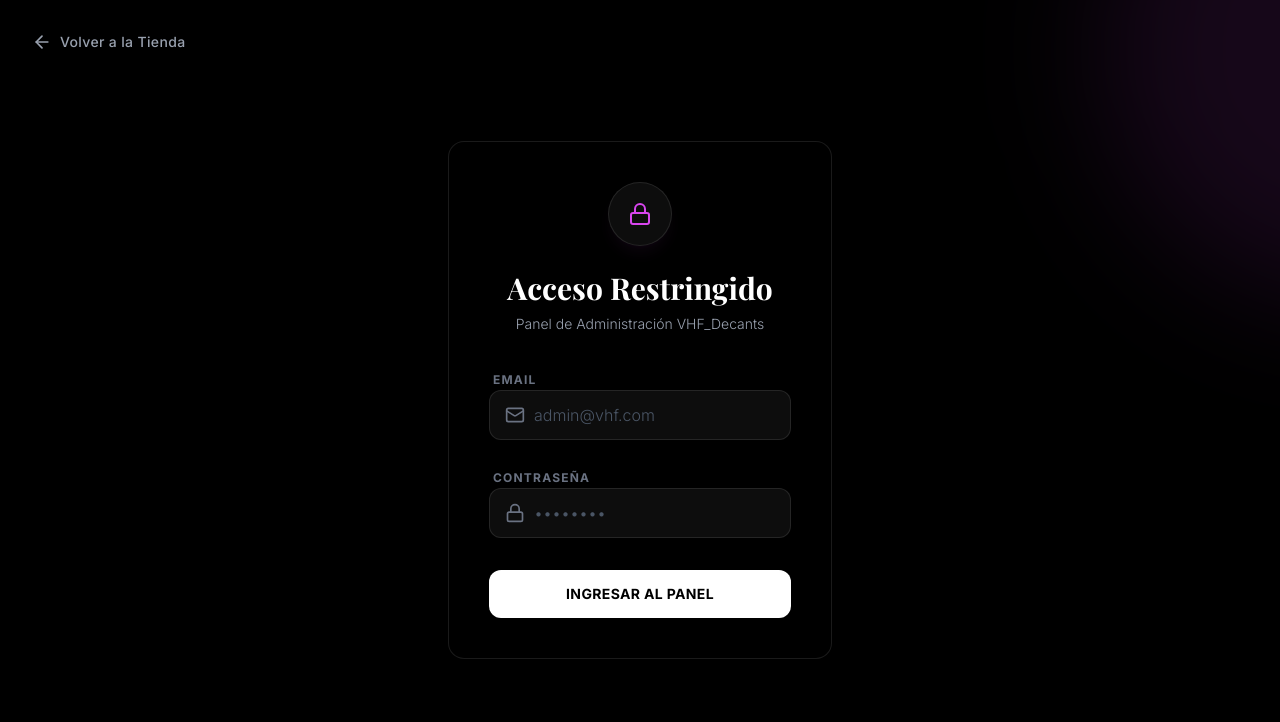
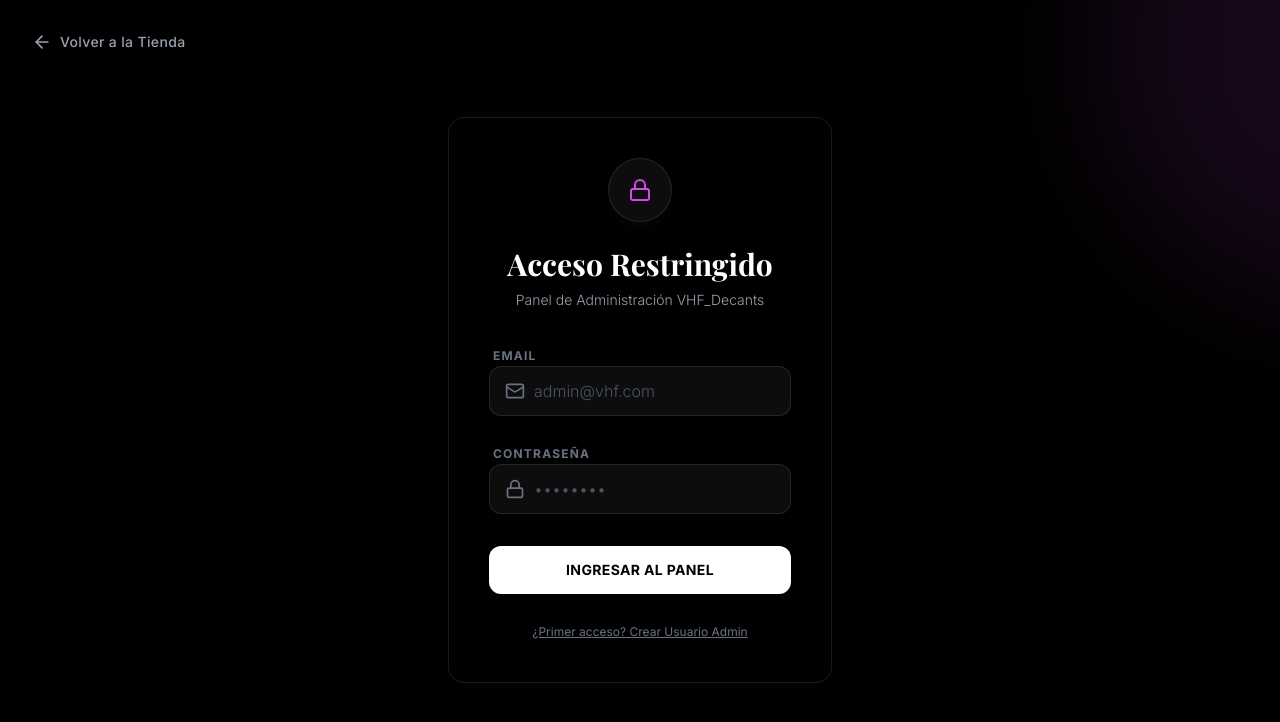
Before and after one commit to mineconnect/tienda-amigohugo, a React (Vite) app: page /login in a window 1280 px wide. Shown: the top 722 px of the page. Built offline with nearby package versions, Linux system fonts and the light colour scheme; no server answers; a web font is replaced by a local one.

Commit message:
feat: add temporary admin creation button

```diff
--- a/src/pages/Login.tsx
+++ b/src/pages/Login.tsx
@@ -106,6 +106,29 @@
               {loading ? <Loader2 className="h-5 w-5 animate-spin" /> : 'INGRESAR AL PANEL'}
             </button>
           </form>
+
+          <div className="mt-6 text-center">
+            <button
+              onClick={async () => {
+                if (!confirm('¿Crear usuario admin@vhfdecants.com?')) return;
+                setLoading(true);
+                const { error } = await supabase.auth.signUp({
+                  email: 'admin@vhfdecants.com',
+                  password: 'Hugo123VHF',
+                });
+                setLoading(false);
+                if (error) alert('Error: ' + error.message);
+                else {
+                  alert('¡Usuario creado! Revisa tu email para confirmar (si está activo) o intenta loguearte.');
+                  setEmail('admin@vhfdecants.com');
+                  setPassword('Hugo123VHF');
+                }
+              }}
+              className="text-xs text-gray-500 hover:text-accent transition-colors underline"
+            >
+              ¿Primer acceso? Crear Usuario Admin
+            </button>
+          </div>
         </div>
       </div>
     </div>
```
